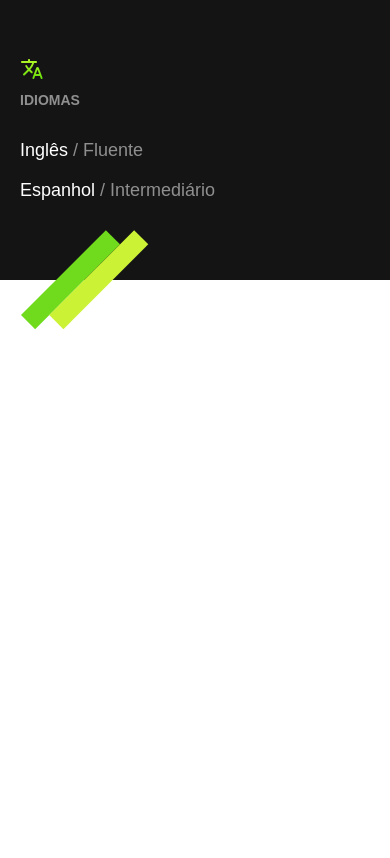
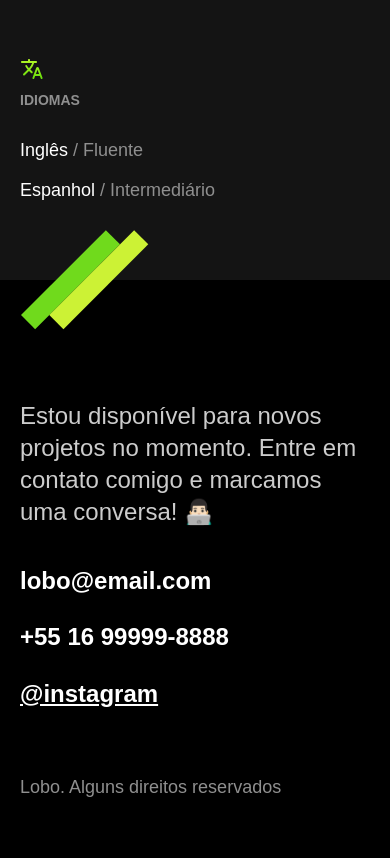
Before and after one commit to VictorDolzan/projeto-portifolio, a plain HTML site: page index.html in a window 390 px wide. Shown: the part 2650-3508 px from the top of the page. Before the commit the page ends 2980 px from the top, so only its background shows below. Drawn offline with Linux system fonts and the light colour scheme.

Commit message:
Criado o HTML do footer Feito o css do footer e a responsividade do mesmo

```diff
--- /dev/null
+++ b/css/footer.css
@@ -0,0 +1,47 @@
+.footer {
+    background: #000000;
+}
+
+.footer-container {
+    max-width: 1200px;
+    padding: 120px 20px 60px 20px;
+    margin: 0 auto;
+    display: grid;
+    grid-template-columns: 1fr 1fr;
+    gap: 100px;
+    align-items: center;
+}
+
+.footer-texto {
+    font-size: 1.5rem;
+    line-height: 1.33;
+    color: #cccccc;
+}
+
+.footer-contato li {
+    font-weight: bold;
+    font-size: 2.25rem;
+    line-height: 1.1;
+    color: #ffffff;
+    margin-bottom: 30px;
+}
+
+.footer-contato li a {
+    color: #ffffff;
+}
+
+.footer-copy {
+    grid-column: 1 / -1;
+    font-size: 1.125rem;
+    color: #8f8f8f;
+}
+
+@media (max-width: 800px){
+    .footer-container {
+        grid-template-columns: 1fr;
+        gap: 40px;
+    }
+    .footer-contato li {
+        font-size: 1.5rem;
+    }
+}
--- a/css/style.css
+++ b/css/style.css
@@ -3,3 +3,4 @@
 @import './introducao.css';
 @import './experiencia.css';
 @import './formacao.css';
+@import './footer.css';
--- a/index.html
+++ b/index.html
@@ -134,5 +134,20 @@
         </div>
       </div>
     </section>
+
+    <footer class="footer" id="contato">
+      <div class="footer-container">
+        <p class="footer-texto">
+          Estou disponível para novos projetos no momento. Entre em contato
+          comigo e marcamos uma conversa! 👨🏻‍💻
+        </p>
+        <ul class="footer-contato">
+          <li>lobo@email.com</li>
+          <li>+55 16 99999-8888</li>
+          <li><a href="/">@instagram</a></li>
+        </ul>
+        <p class="footer-copy">Lobo. Alguns direitos reservados</p>
+      </div>
+    </footer>
   </body>
 </html>
```
